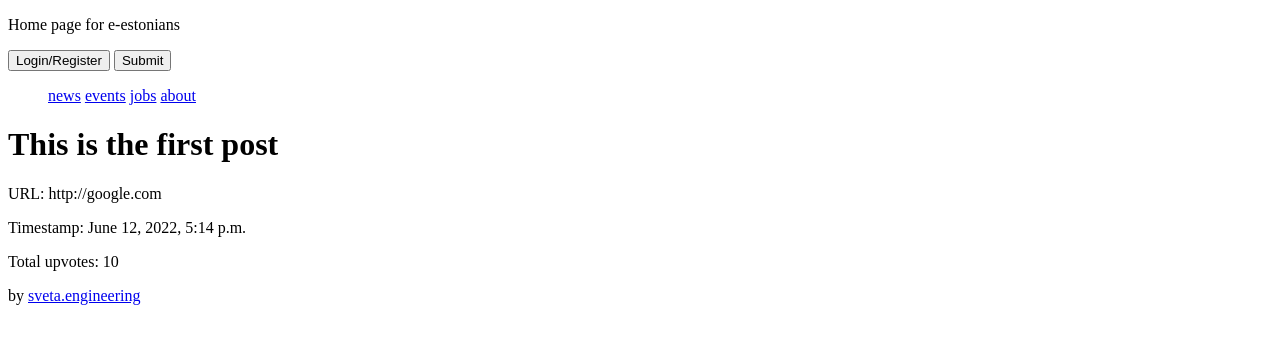
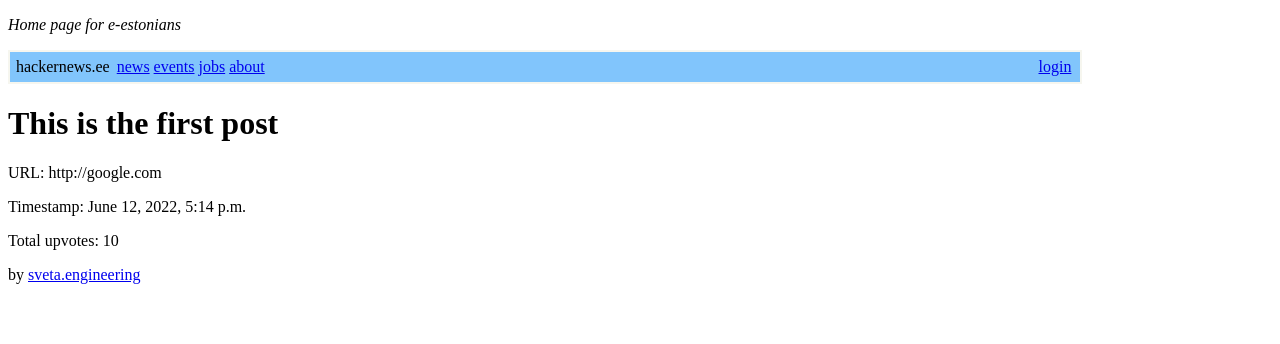
Before and after one commit to maksimdrachov/hackernews-django, a Django app: page /newspost/ in a window 1280 px wide. Shown: the top 344 px of the page. Run offline with Django 4.2, Linux system fonts and the light colour scheme; data comes from the database, SQL or seed files in the repository.

Commit message:
navbar update

```diff
--- a/templates/base.html
+++ b/templates/base.html
@@ -6,10 +6,7 @@
         </title>
     </head>
 
-    <p>Home page for e-estonians</p>
-
-    <button>Login/Register</button>
-    <button>Submit</button>
+    <em><p>Home page for e-estonians</p></em>
 
     <body>
         {% include 'navbar.html' %}
--- a/templates/navbar.html
+++ b/templates/navbar.html
@@ -1,8 +1,29 @@
-<nav>
-    <ul>
-        <a href="{% url "news" %}">news</a>
-        <a href="{% url "events" %}">events</a>
-        <a href="{% url "jobs" %}">jobs</a>
-        <a href="{% url "about" %}">about</a>
-    </ul>
-</nav>
+<table width="85%" bgcolor="#f6f6ef">
+    <tbody>
+        <tr>
+            <td bgcolor="#81c5fc">
+                <table style="padding:2px" width="100%" >
+                    <tbody>
+                        <tr>
+                            <td style="width:18px;padding-right:4px" >hackernews.ee</td>
+                            <td style="line-height:12pt; height:10px;">
+                                <span>
+                                    <a href="{% url "news" %}">news</a>
+                                    <a href="{% url "events" %}">events</a>
+                                    <a href="{% url "jobs" %}">jobs</a>
+                                    <a href="{% url "about" %}">about</a>
+                                </span>
+                            </td>
+                            <td style="text-align:right;padding-right:4px;">
+                                <span>
+                                    <a href="{% url "news" %}">login</a>
+                                </span>
+                            </td>
+                        </tr>
+                    </tbody>
+                </table>
+            </td>
+        </tr>
+    </tbody>
+
+</table>
```
